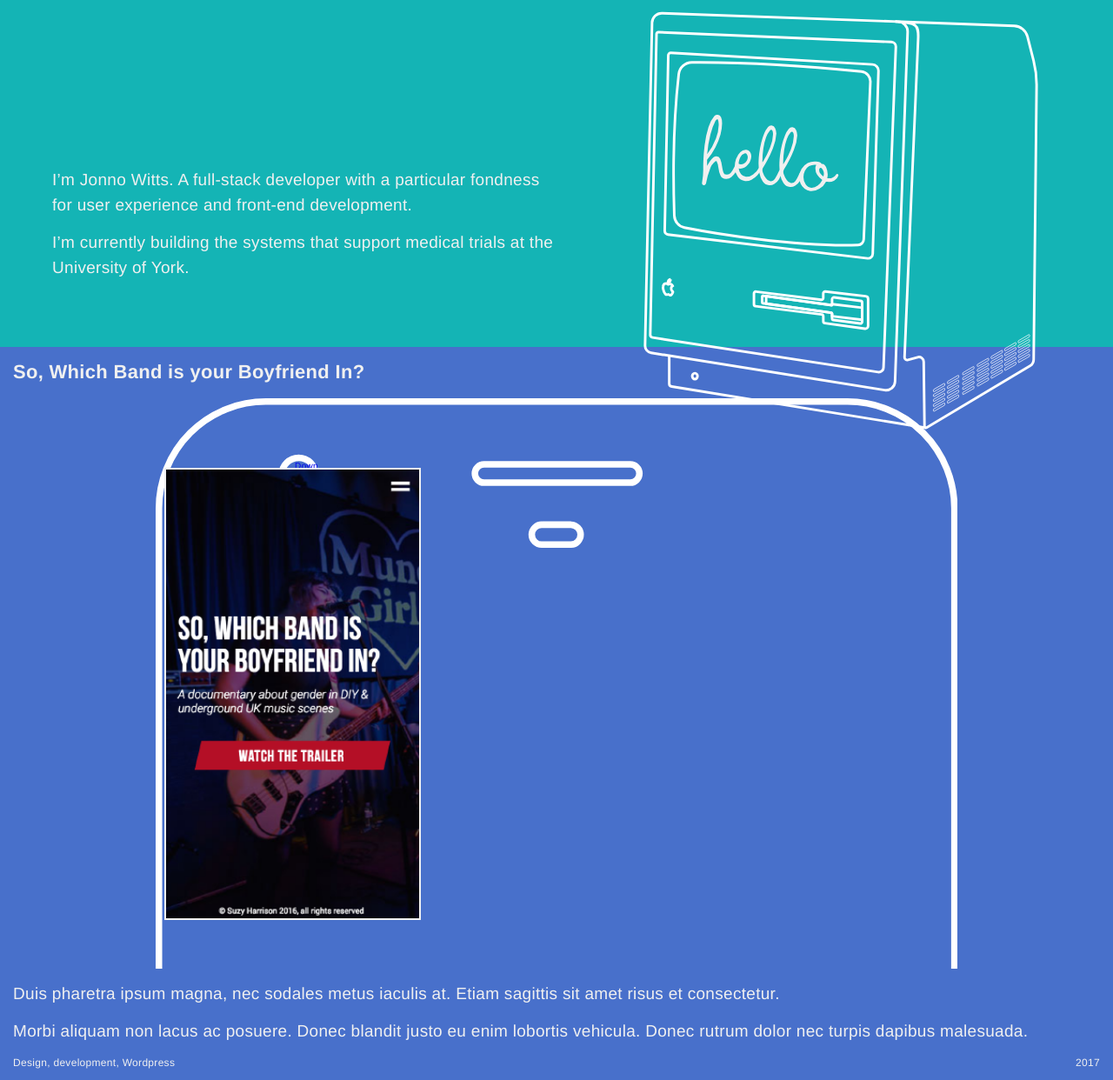
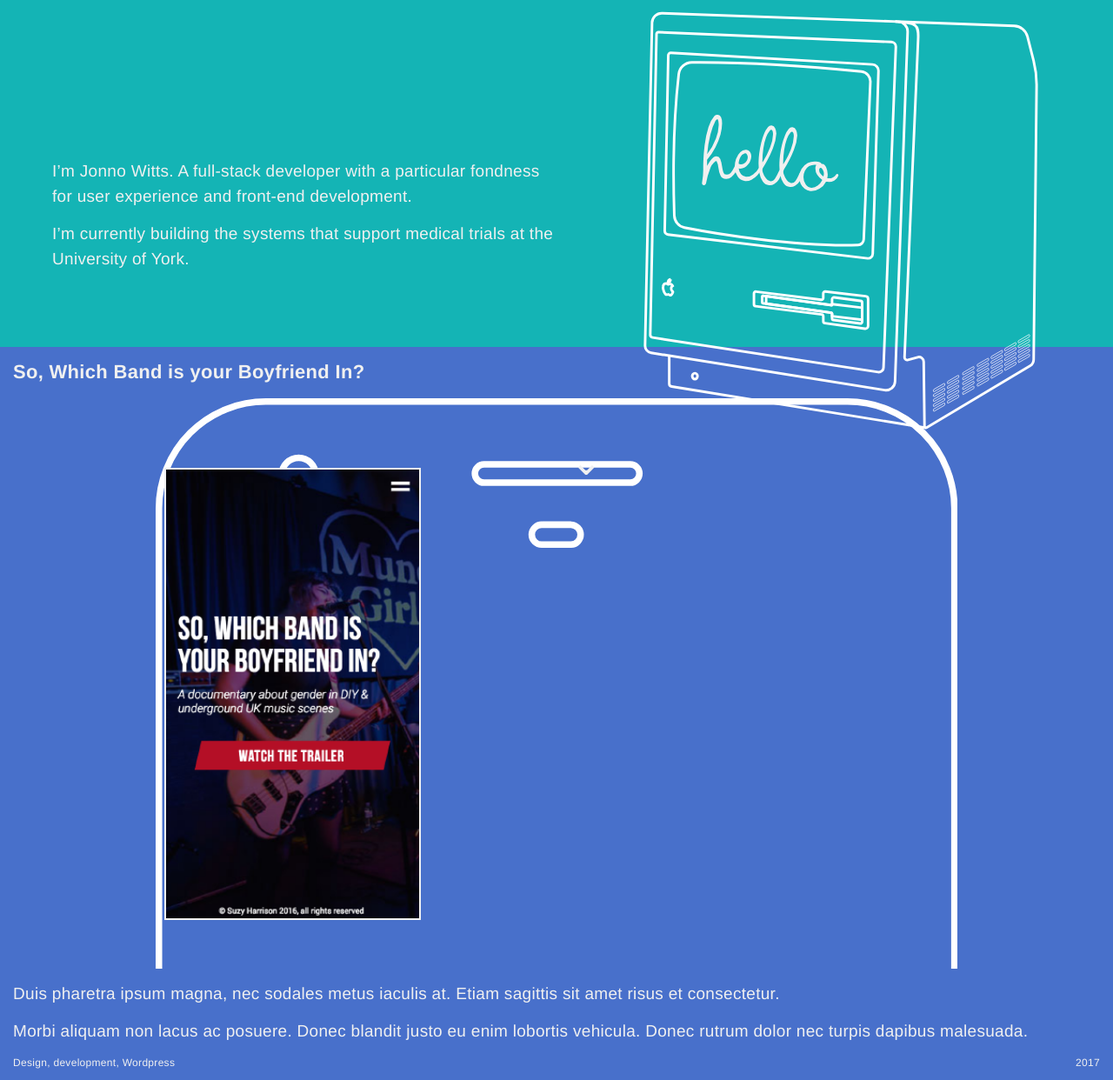
Before and after one commit to jonnow/jw-v2017, a PHP site: page / in a window 1280 px wide. Shown: the part 71-1313 px from the top of the page at 87% size. Run offline with PHP 8.4, Linux system fonts and the light colour scheme; some web fonts are replaced.

Commit message:
Further grid improvements for intro section

```diff
--- a/css/main.css
+++ b/css/main.css
@@ -293,10 +293,26 @@ main section .projectWrapper {
     background-color: #F57F3F; }
 
 .scroll {
+  position: relative;
+  overflow: hidden;
   display: block;
+  grid-column-start: 1;
+  grid-column-end: col2-end;
   text-align: center;
-  width: 50%;
+  text-decoration: none;
+  font-size: 4.4rem;
+  color: #F0F0F0;
+  width: auto;
   margin: 0 auto 1.5rem; }
+  .scroll i {
+    font-style: normal; }
+  .scroll span {
+    position: absolute;
+    width: 1px;
+    height: 1px;
+    margin: -1px;
+    overflow: hidden;
+    clip: rect(0, 0, 0, 0); }
 
 footer {
   background-color: #373331;
@@ -519,10 +535,26 @@ main section .projectWrapper {
     background-color: #F57F3F; }
 
 .scroll {
+  position: relative;
+  overflow: hidden;
   display: block;
+  grid-column-start: 1;
+  grid-column-end: col2-end;
   text-align: center;
-  width: 50%;
+  text-decoration: none;
+  font-size: 4.4rem;
+  color: #F0F0F0;
+  width: auto;
   margin: 0 auto 1.5rem; }
+  .scroll i {
+    font-style: normal; }
+  .scroll span {
+    position: absolute;
+    width: 1px;
+    height: 1px;
+    margin: -1px;
+    overflow: hidden;
+    clip: rect(0, 0, 0, 0); }
 
 footer {
   background-color: #373331;
@@ -548,6 +580,7 @@ footer {
       display: grid;
       grid-template-columns: 50% 45%;
       grid-gap: 5%;
+      align-items: center;
       padding-left: 6rem;
       padding-right: 5rem;
       height: 50vh; }
@@ -556,8 +589,7 @@ footer {
         flex-direction: column;
         justify-content: center;
         grid-column: 1;
-        grid-row: 1;
-        padding-top: 2rem; }
+        grid-row: 1; }
       .home main .intro img {
         grid-column: 2;
         grid-row: 1;
--- a/css/sass/small.scss
+++ b/css/sass/small.scss
@@ -32,6 +32,7 @@ $font_smallest_footer: 1.7rem;
            display: grid;
            grid-template-columns: 50% 45%;
            grid-gap: 5%;
+           align-items: center;
 
            padding-left: $padding_tablet + 2;
            padding-right: $padding_tablet + 1;
@@ -42,7 +43,6 @@ $font_smallest_footer: 1.7rem;
                justify-content: center;
                grid-column: 1;
                grid-row: 1;
-               padding-top: $padding_tablet - 2;
            }
            img {
                grid-column: 2;
--- a/css/sass/smallest.scss
+++ b/css/sass/smallest.scss
@@ -213,10 +213,30 @@ main {
 }
 
 .scroll {
+    position: relative;
+    overflow: hidden;
+
     display: block;
+    grid-column-start: 1;
+    grid-column-end: col2-end;
+
     text-align: center;
-    width: 50%;
+    text-decoration: none;
+    font-size: $font_smallest_header * 2;
+    color: $primary_white;
+    width: auto;
     margin: 0 auto $margin_smallest;
+    i {
+        font-style: normal;
+    }
+    span {
+        position: absolute;
+        width: 1px;
+        height: 1px;
+        margin: -1px;
+        overflow: hidden;
+        clip: rect(0,0,0,0);
+    }
 }
 
 footer {
--- a/index.html
+++ b/index.html
@@ -40,7 +40,7 @@
                         <p>I’m Jonno Witts. A full-stack developer with a particular fondness for user experience and front-end development.</p>
                         <p>I’m currently building the systems that support medical trials at the University of York.</p>
                     </div>
-                    <a href="#" class="scroll"><i class="fa fa-chevron-down"></i>Down</a>
+                    <a href="#" class="scroll"><i class="fa fa-chevron-down">&#8964;</i><span>Down</span></a>
                 </section>
                 <section class="featured">
                     <div class="projectWrapper blue">
```
Also changed, not shown: 1 other file.
